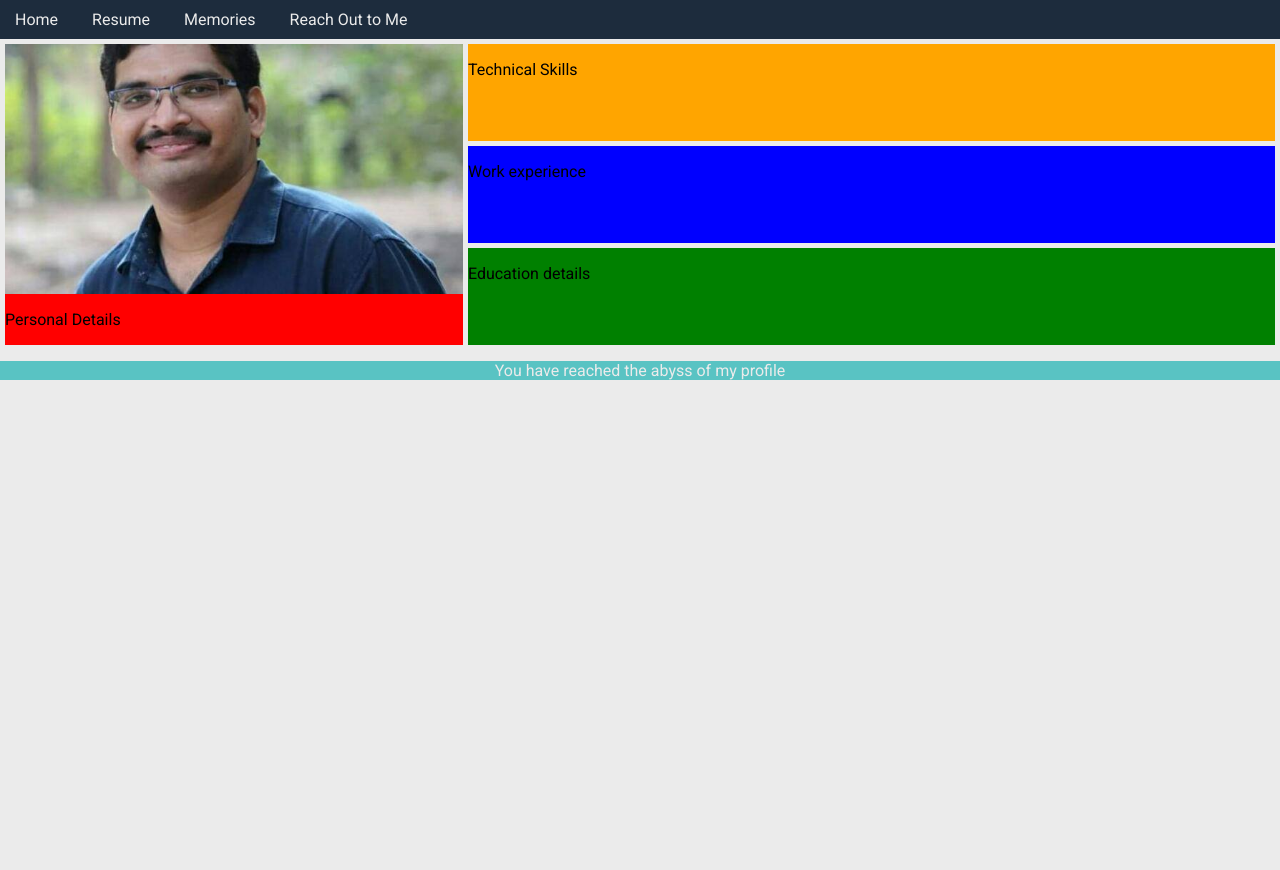
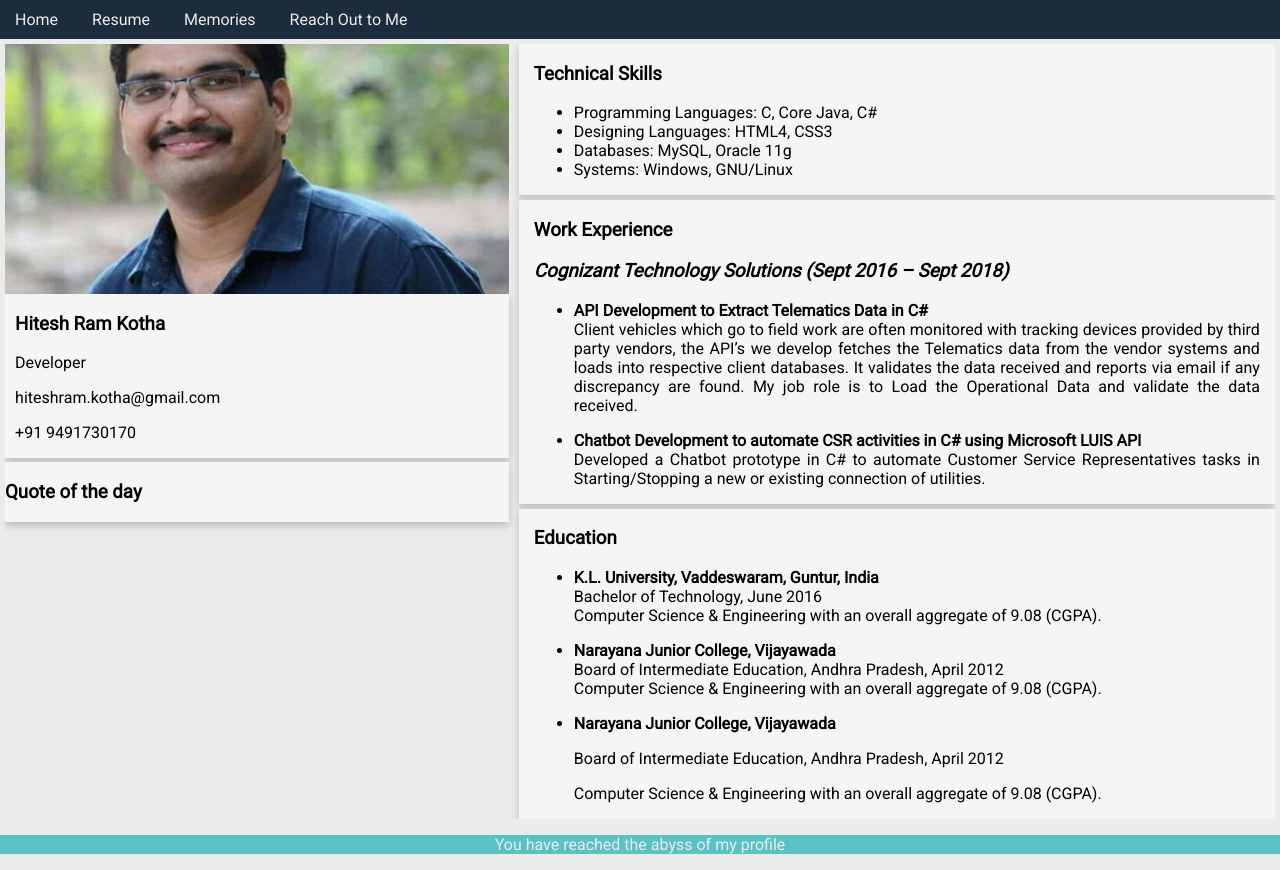
Before and after one commit to hiteshram/hiteshram.github.io, a plain HTML site: page index.html in a window 1280 px wide. Before the commit the page ends 800 px from the top, so only its background shows below. Drawn offline with Linux system fonts and the light colour scheme; no server answers.

Commit message:
added quote of the day

```diff
--- a/index.html
+++ b/index.html
@@ -9,8 +9,21 @@
     <style>
         html,body,h1,h2,h3,h4,h5,h6 {font-family: "Roboto", sans-serif}
     </style>
+    <script type="text/javascript">
+        function loadQuote(){
+            fetch("http://quotes.rest/qod.json?category=inspire")
+            .then(res => res.json())
+            .then((out) => {
+            //var obj=JSON.parse(out);
+            var quote=out['contents']['quotes'][0]['quote'];
+            var author=out['contents']['quotes'][0]['author'];
+            document.getElementById('qod').innerText=quote;
+            document.getElementById('author').innerText=author;
+            }).catch(err => console.error(err));
+        }
+    </script>
 </head>
-<body>
+<body onload="loadQuote();">
     <nav id="navigation">
         <a href="https://hiteshram.github.io" class="active">Home</a>
         <a href="#">Resume</a>
@@ -23,18 +36,60 @@
                     <figure></figure>
                 </section>
                 <section class="bio">
-                    <p>Personal Details</p>
+                    <h3>Hitesh Ram Kotha</h3>
+                    <p>Developer</p>
+                    <p>hiteshram.kotha@gmail.com</p>
+                    <p>+91 9491730170</p>
+                </section>
+                <section class="quote">
+                    <h1>Quote of the day</h1>
+                    <div id="qod"></div>
+                    <div id="author"></div>
                 </section>
         </section>
         <section class="right-pane">
                 <section class="techstack">
-                        <p>Technical Skills</p>
+                        <h1>Technical Skills</h1>
+                        <ul>
+                            <li>Programming Languages: C, Core Java, C#</li>
+                            <li>Designing Languages: HTML4, CSS3</li>
+                            <li>Databases: MySQL, Oracle 11g</li>
+                            <li>Systems: Windows, GNU/Linux</li>
+                        </ul>
                 </section>
                 <section class="work">
-                        <p>Work experience</p>
+                        <h1>Work Experience</h1>
+                        <i><h1>Cognizant Technology Solutions (Sept 2016 – Sept 2018)</h1></i>
+                       <ul>
+                           <li><b><p>API Development to Extract Telematics Data in C#</b>
+                                <br>Client vehicles which go to field work are often monitored with tracking devices provided by third party vendors, the API’s we develop fetches the Telematics data from the vendor systems and loads into respective client databases.
+                                It validates the data received and reports via email if any discrepancy are found.
+                                My job role is to Load the Operational Data and validate the data received.</p>
+                            </li>
+                            <li><b><p>Chatbot Development to automate CSR activities in C# using Microsoft LUIS API</b>
+                                <br>Developed a Chatbot prototype in C# to automate Customer Service Representatives tasks in Starting/Stopping a new or existing connection of utilities.</p>
+                            </li>
+                        </ul>
                 </section>
                 <section class="education">
-                        <p>Education details</p>
+                        <h1>Education</h2>
+                            <ul>
+                                <li>
+                                    <b><p>K.L. University, Vaddeswaram, Guntur, India</b>
+                                    <br>Bachelor of Technology, June 2016
+                                    <br>Computer Science &amp; Engineering with an overall aggregate of 9.08 (CGPA).</p>
+                                </li>
+                                <li>
+                                    <b><p>Narayana Junior College, Vijayawada</b>
+                                    <br>Board of Intermediate Education, Andhra Pradesh, April 2012
+                                    <br>Computer Science &amp; Engineering with an overall aggregate of 9.08 (CGPA).</p>
+                                </li>
+                                <li>
+                                    <b><p>Narayana Junior College, Vijayawada</p></b>
+                                    <p>Board of Intermediate Education, Andhra Pradesh, April 2012</p>
+                                    <p>Computer Science &amp; Engineering with an overall aggregate of 9.08 (CGPA).</p>
+                                </li>
+                            </ul>
                 </section>
         </section>
     </main>
--- a/main.css
+++ b/main.css
@@ -36,13 +36,14 @@ main{
     flex-direction:row;
     height:60%;
     margin:5px;
+    overflow:auto;
 }
 
 .left-pane{
     display:flex;
     flex-direction:column;
-    flex-grow:1;
-    margin-right:5px;
+    width:40%;
+    margin-right:0.75%;
 }
 
 .profile-picture figure{
@@ -53,36 +54,47 @@ main{
         width: 100%;
         height: 250px;
 }
+
 .bio{
-    background-color:red;
+    background-color:whitesmoke;
+    padding-left:2%;
+    margin-bottom:0.75%;
+    box-shadow: 0 4px 8px 0 rgba(0,0,0,0.2);
+
 }
 
-.bio img{
-    /*height:25%;
-    width:25%*/
-    padding:5%;
-    margin:0px;
+.quote{
+    box-shadow: 0 4px 8px 0 rgba(0,0,0,0.2);
+    background-color:whitesmoke;
 }
 .right-pane{
     display:flex;
     flex-direction:column;
-    flex-grow:2;
+    width:60%;
 }
 
 .techstack
 {
-    background-color:orange;
+    background-color:whitesmoke;
     flex-grow:1;
     margin-bottom:5px;
+    box-shadow: 0 4px 8px 0 rgba(0,0,0,0.2);
+    padding-left:2%;
 }
 .work{
-    background-color:blue;
+    background-color:whitesmoke;
     flex-grow:1;
     margin-bottom:5px;
+    box-shadow: 0 4px 8px 0 rgba(0,0,0,0.2);
+    padding-left:2%;
+    text-align: justify;
+    padding-right:2%;
 }
 .education{
-    background-color:green;
+    background-color:whitesmoke;
     flex-grow:1;
+    box-shadow: 0 4px 8px 0 rgba(0,0,0,0.2);
+    padding-left:2%;
 }
 
 footer{
```
Also changed, not shown: qod.json (added, +34 -0 lines), quote_test.html (added, +25 -0 lines), script.js (added, +39 -0 lines).
